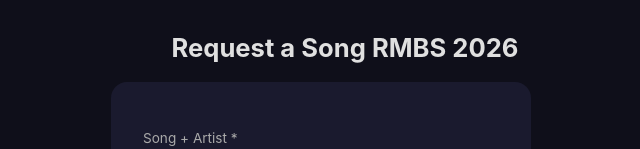
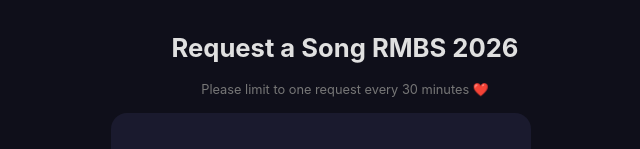
Before and after one commit to 9juanjuan7/songrequest, a React (Vite) app: page / in a window 1280 px wide. Shown: the top 149 px of the page, without its empty margins (295-935 px from the left). Built offline with nearby package versions, Linux system fonts and the light colour scheme; no server answers; the database is empty.

Commit message:
add one request per 30 min hint

```diff
--- a/src/index.css
+++ b/src/index.css
@@ -198,6 +198,13 @@ h1 {
   margin-top: 0.75rem;
 }
 
+.rate-limit-hint {
+  text-align: center;
+  font-size: 0.8rem;
+  color: #777;
+  margin-bottom: 1rem;
+}
+
 .success {
   text-align: center;
   padding: 1.5rem 0;
--- a/src/pages/DJScreen.tsx
+++ b/src/pages/DJScreen.tsx
@@ -114,6 +114,7 @@ export default function DJScreen() {
   return (
     <div className="dj-screen">
       <h1>Request a Song RMBS 2026</h1>
+      <p className="rate-limit-hint">Please limit to one request every 30 minutes ❤️</p>
 
       {/* ── Inline request form ── */}
       <div className="card inline-card">
--- a/src/pages/RequestScreen.tsx
+++ b/src/pages/RequestScreen.tsx
@@ -107,6 +107,7 @@ export default function RequestScreen() {
     <div className="request-screen">
       <div className="card">
         <h1>Request a Song RMBS 2026</h1>
+        <p className="rate-limit-hint">Please limit to one request every 30 minutes ❤️</p>
 
         {sent ? (
           <div className="success">
```
